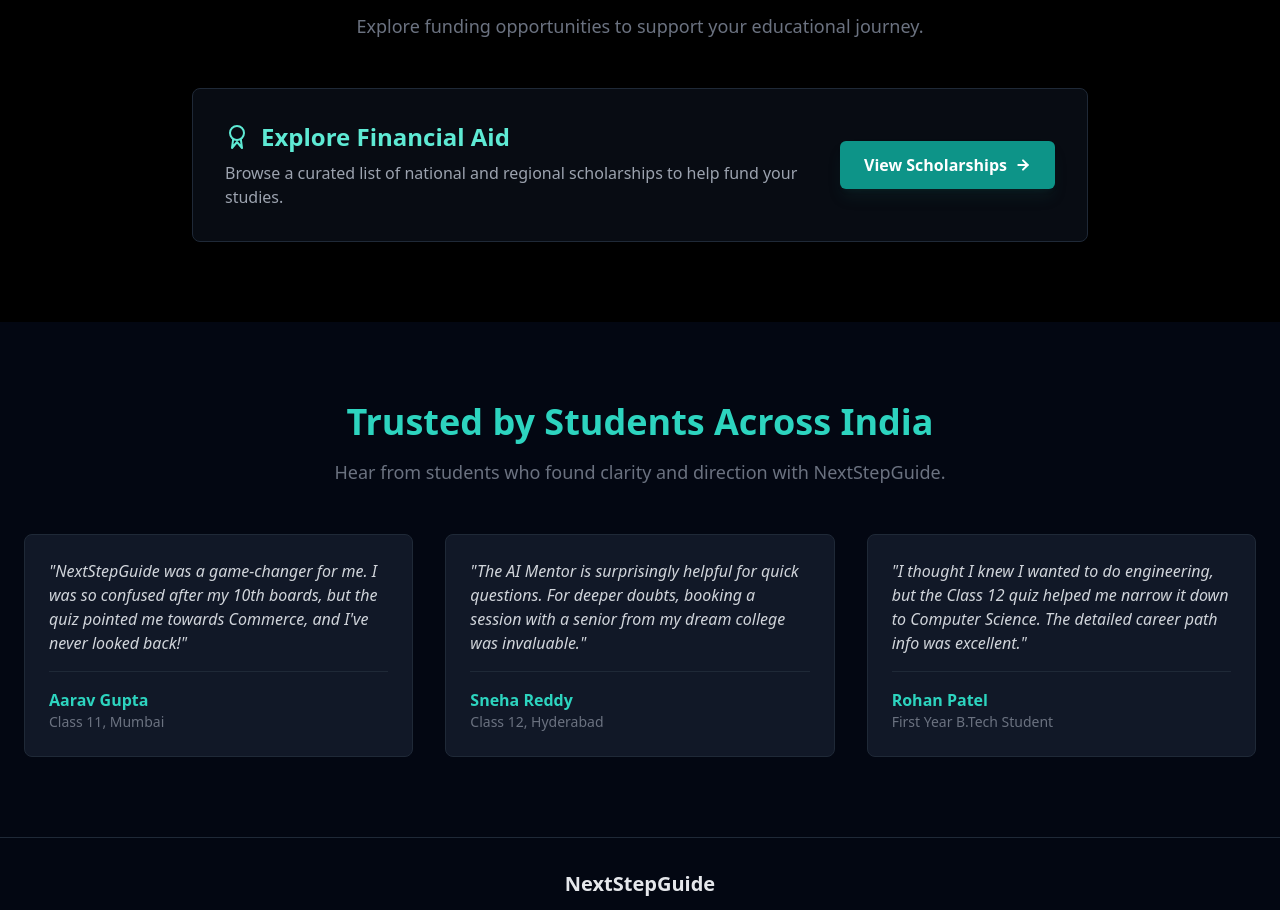
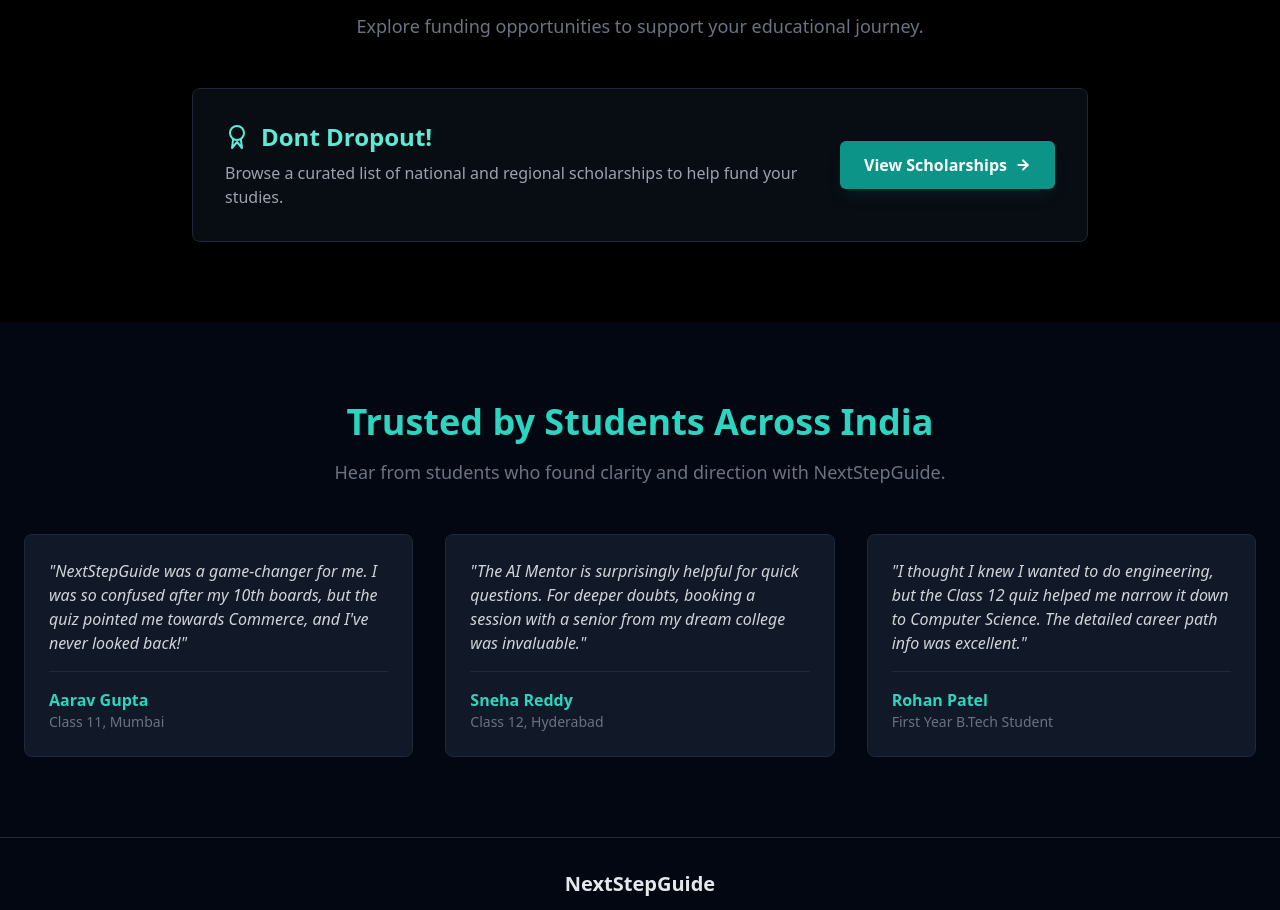
Before and after one commit to aditsinghh22/nextstep-guide, a React (Vite) app: page / in a window 1280 px wide. Shown: the part 3103-4013 px from the top of the page. Built offline with nearby package versions, Linux system fonts and the light colour scheme.

Commit message:
Changing Scholarship Title

```diff
--- a/src/app.jsx
+++ b/src/app.jsx
@@ -1925,7 +1925,7 @@
                     <div className="max-w-4xl mx-auto">
                         <Card className="p-8 text-center flex flex-col md:flex-row items-center justify-between gap-6 bg-gray-900/50">
                              <div className="text-center md:text-left">
-                                <h3 className="font-bold text-2xl text-teal-300 flex items-center gap-3 justify-center md:justify-start"><AwardIcon/> Explore Financial Aid</h3>
+                                <h3 className="font-bold text-2xl text-teal-300 flex items-center gap-3 justify-center md:justify-start"><AwardIcon/>Dont Dropout!</h3>
                                 <p className="text-gray-400 mt-2">Browse a curated list of national and regional scholarships to help fund your studies.</p>
                             </div>
                             <Button onClick={() => setPage('scholarships')} className="w-full md:w-auto flex-shrink-0">
```
